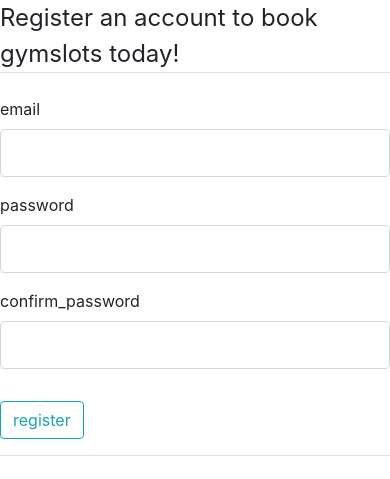
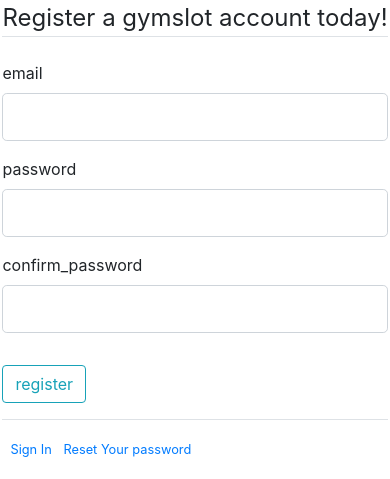
Before and after one commit to MDC-gym-slot-system/gym-malverncollege.cf, a Flask app: page /register in a window 390 px wide. Shown: the top 479 px of the page. Run offline with Flask 2, Linux system fonts and the light colour scheme.

Commit message:
make website sightly mobile friendly

```diff
--- a/templates/head.html
+++ b/templates/head.html
@@ -2,6 +2,7 @@
 <html lang="en">
 <head>
     <meta charset="UTF-8">
+    <meta name="viewport" content="width=device-width, initial-scale=1">
     <link rel="stylesheet" href="https://cdn.jsdelivr.net/npm/bootstrap@4.3.1/dist/css/bootstrap.min.css" integrity="sha384-ggOyR0iXCbMQv3Xipma34MD+dH/1fQ784/j6cY/iJTQUOhcWr7x9JvoRxT2MZw1T" crossorigin="anonymous">
     {% block head %}
     {% endblock %}
--- a/templates/register.html
+++ b/templates/register.html
@@ -9,7 +9,7 @@
         <form method="POST" action="{{ url_for('register')}}">
                 {{ form.hidden_tag() }}
                 <fieldset class="form-group">
-                    <legend class="border-bottom mb-4">Register an account to book gymslots today!</legend>
+                    <legend class="border-bottom mb-4">Register a gymslot account today!</legend>
                     <div class="form-group">
                         {{ form.email.label(class="form-control-label") }}
                         {% if form.email.errors %}
```
